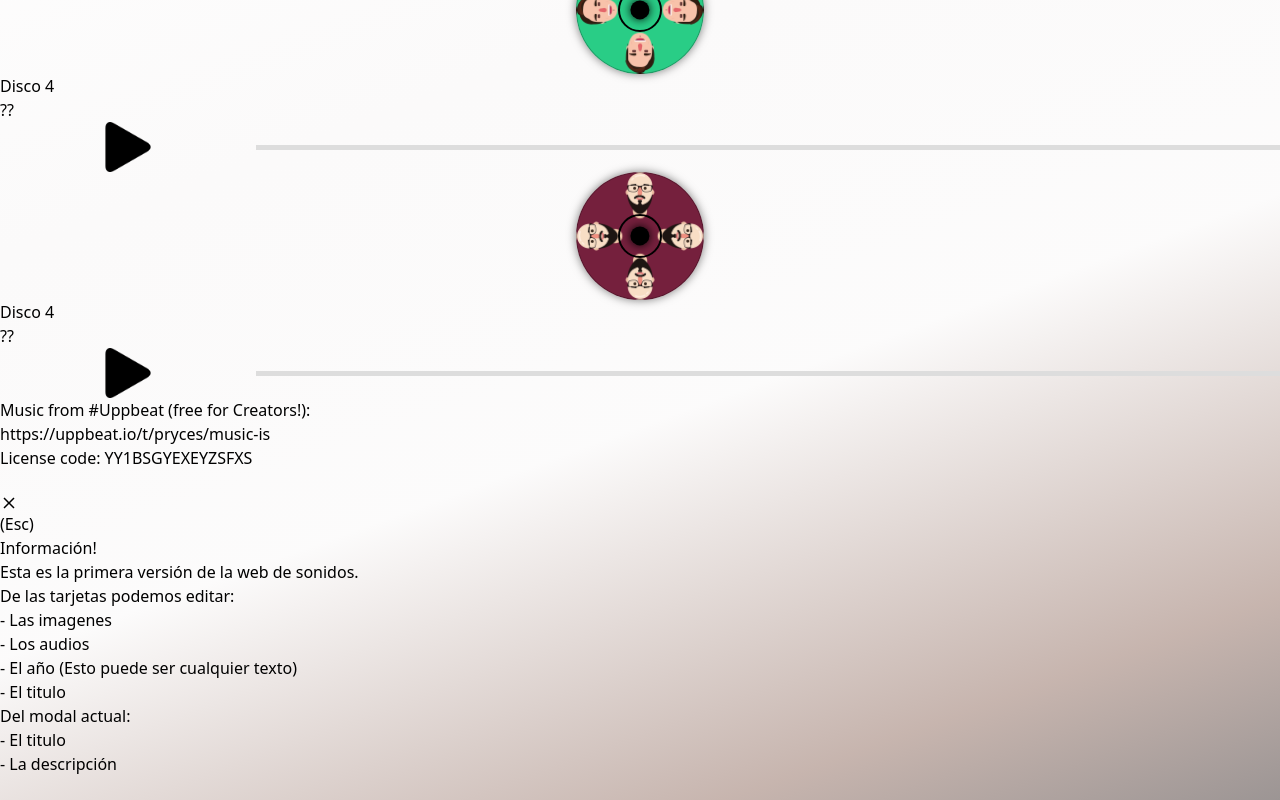
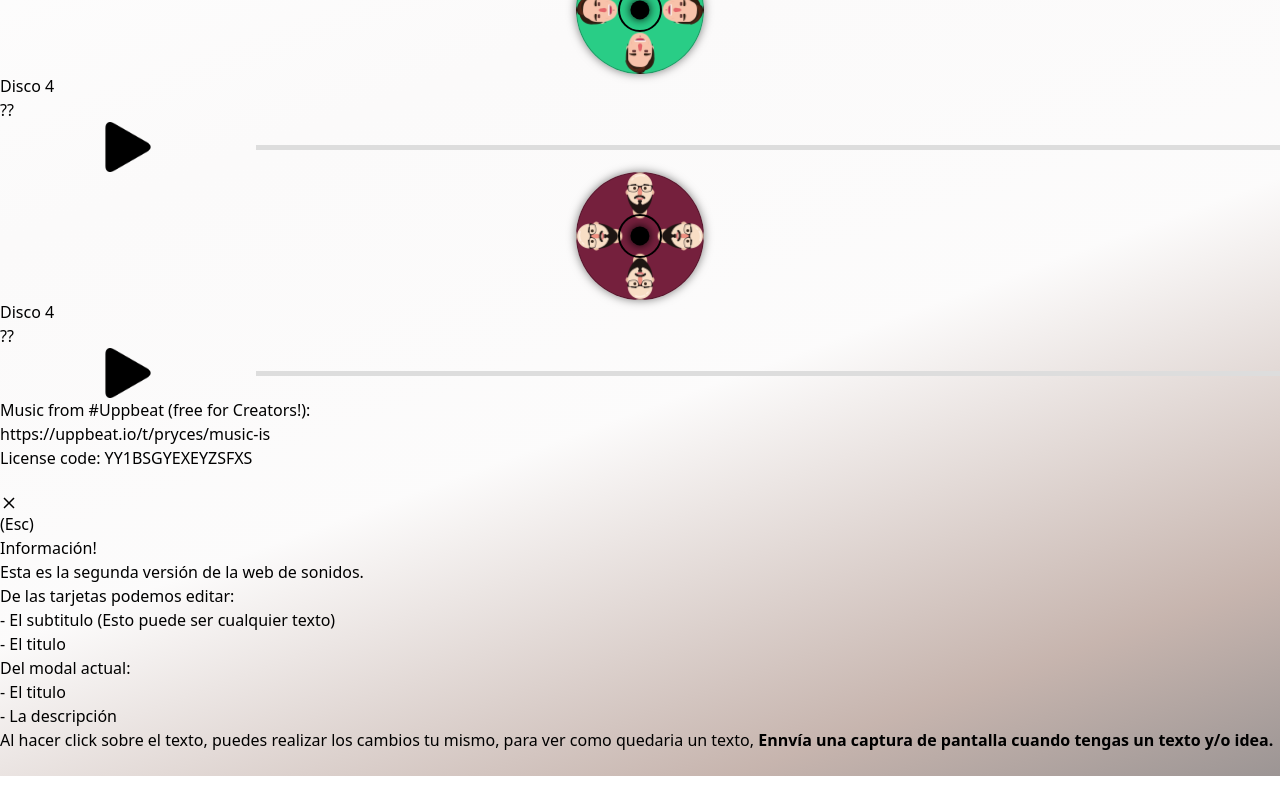
Before and after one commit to otakuryo/astro-birthday, an Astro site: page / in a window 1280 px wide. Shown: the part 756-1556 px from the top of the page. After the commit the page ends 1532 px from the top, so only its background shows below. Built offline with nearby package versions, Linux system fonts and the light colour scheme; Astro itself is replaced by a stand-in of ours.

Commit message:
feat: modal: cambio de información de la version

```diff
--- a/src/components/Modal.astro
+++ b/src/components/Modal.astro
@@ -29,13 +29,11 @@
 
             <!--Body-->
             <div>
-                <p class="text-sm">Esta es la primera versión de la web de sonidos.</p>
+                <p class="text-sm">Esta es la segunda versión de la web de sonidos.</p>
                 <p class="text-sm mt-3">
                     De las tarjetas podemos editar:
                     <ul>
-                        <li class="text-sm"> - Las imagenes</li>
-                        <li class="text-sm"> - Los audios</li>
-                        <li class="text-sm"> - El año (Esto puede ser cualquier texto)</li>
+                        <li class="text-sm"> - El subtitulo (Esto puede ser cualquier texto)</li>
                         <li class="text-sm"> - El titulo</li>
                     </ul>
                 </p>
@@ -45,6 +43,9 @@
                         <li class="text-sm"> - El titulo</li>
                         <li class="text-sm"> - La descripción</li>
                     </ul>
+                </p>
+                <p class="text-sm mt-3">
+                    Al hacer click sobre el texto, puedes realizar los cambios tu mismo, para ver como quedaria un texto, <b>Ennvía una captura de pantalla cuando tengas un texto y/o idea.</b>
                 </p>
             </div>
 
```
